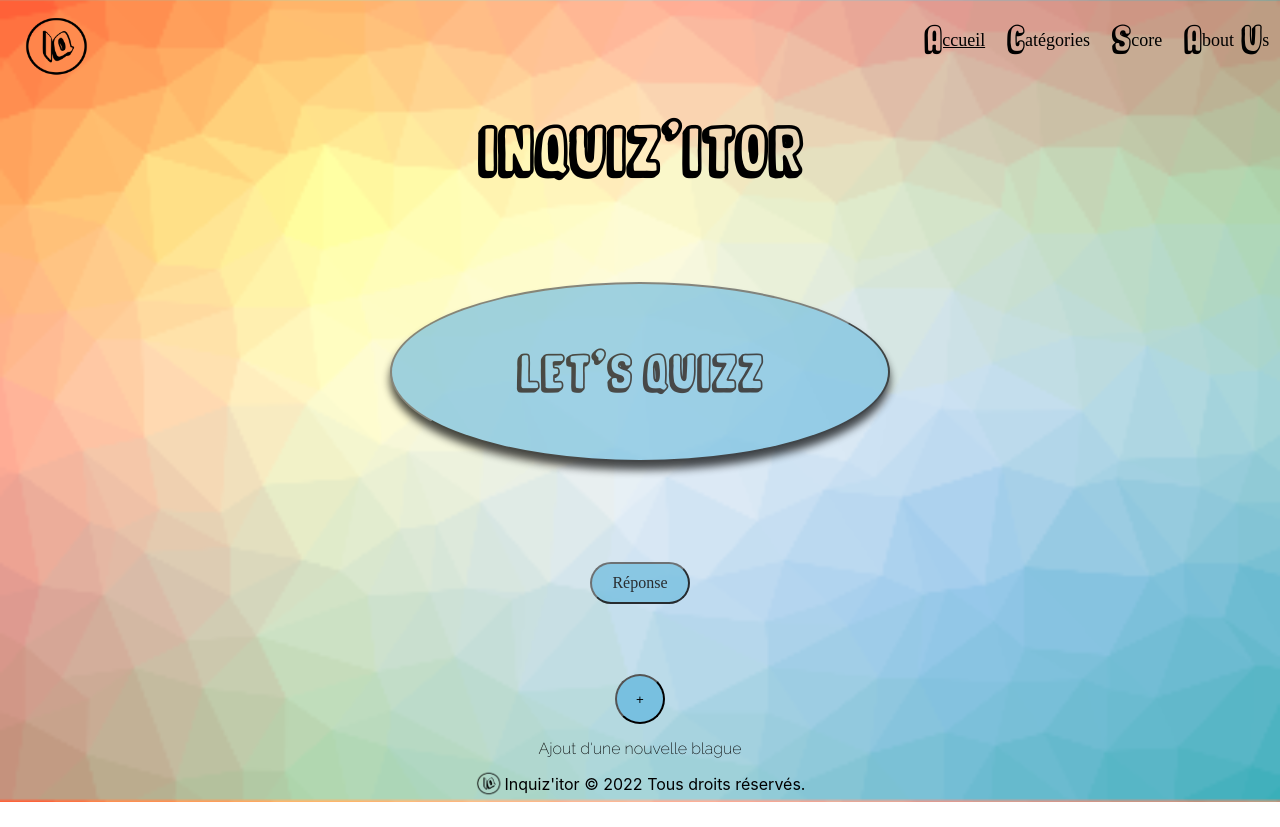
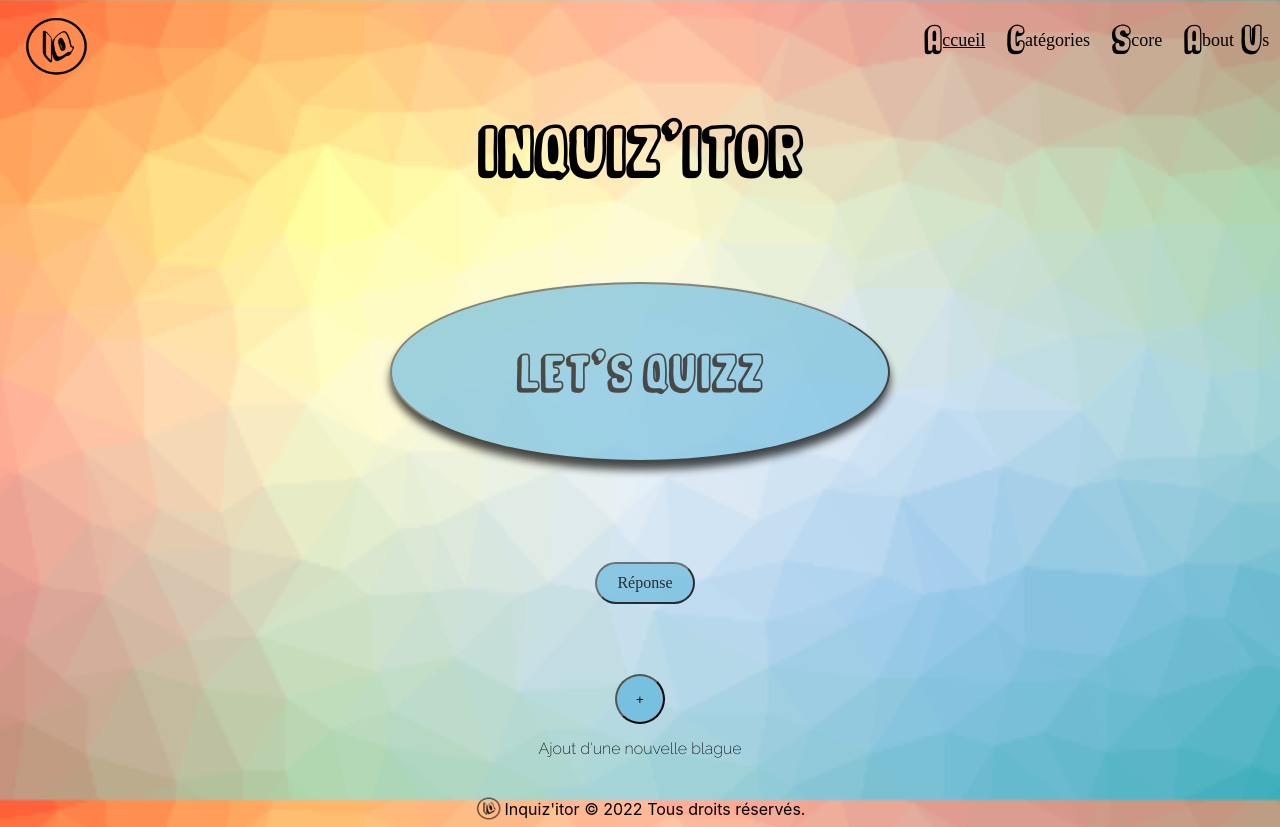
Before and after one commit to ComicScrip/lyon-react-mars22-p2g5, a React (Create React App) app: page / in a window 1280 px wide. Before the commit the page ends 802 px from the top, so only its background shows below. Built offline with nearby package versions, Linux system fonts and the light colour scheme; no server answers.

Commit message:
modify footer min height

```diff
--- a/src/App.css
+++ b/src/App.css
@@ -24,7 +24,7 @@ html {
 }
 
 main {
-  min-height: 80vh;
+  min-height: 88vh;
 }
 
 @font-face {
--- a/src/styles/jokesday.css
+++ b/src/styles/jokesday.css
@@ -6,6 +6,8 @@
   font-style: italic;
   align-items: center;
   flex-direction: column;
+  margin-right: 10px;
+  margin-left: 20px;
 }
 
 .buttonAnswer {
```
